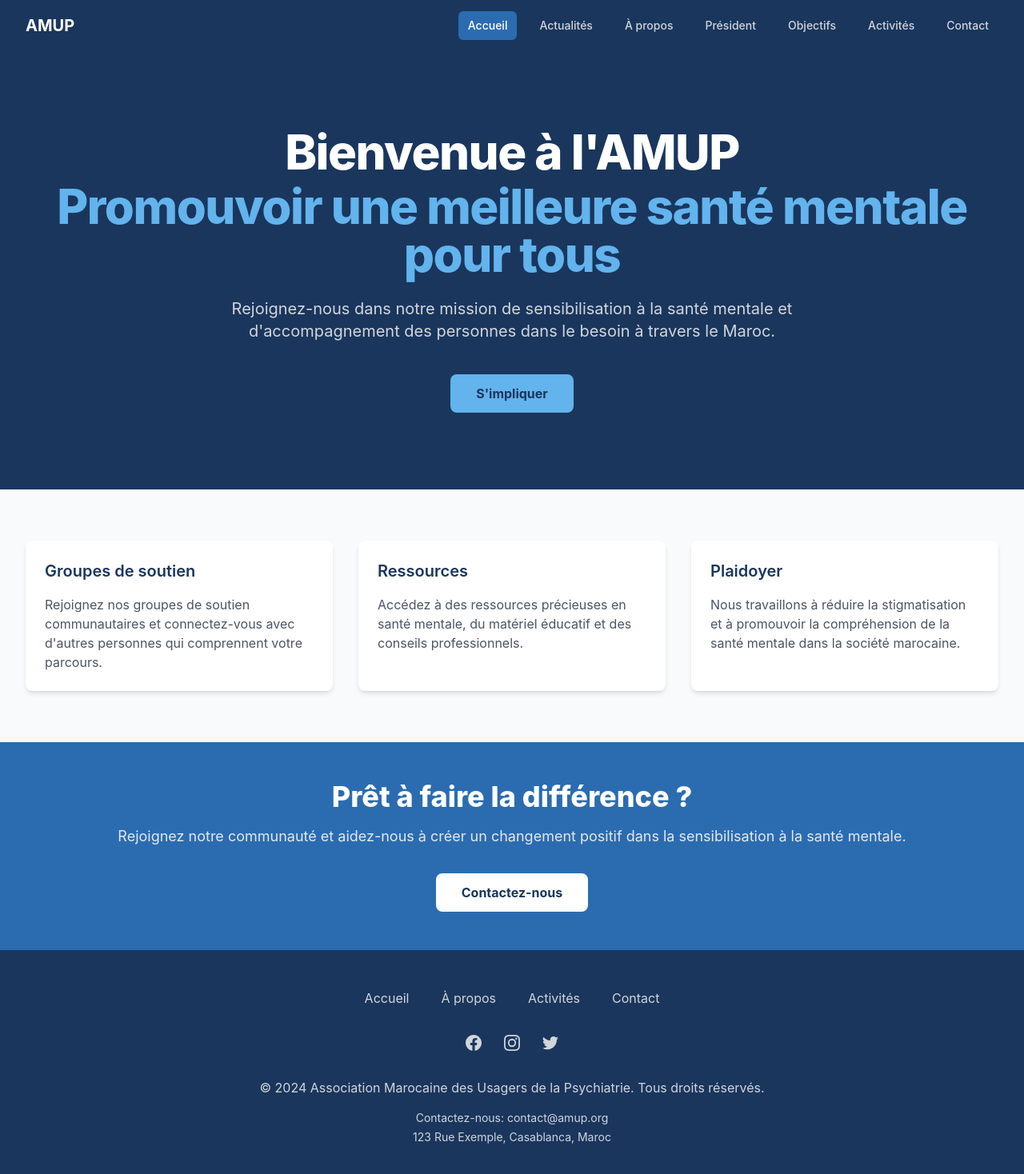
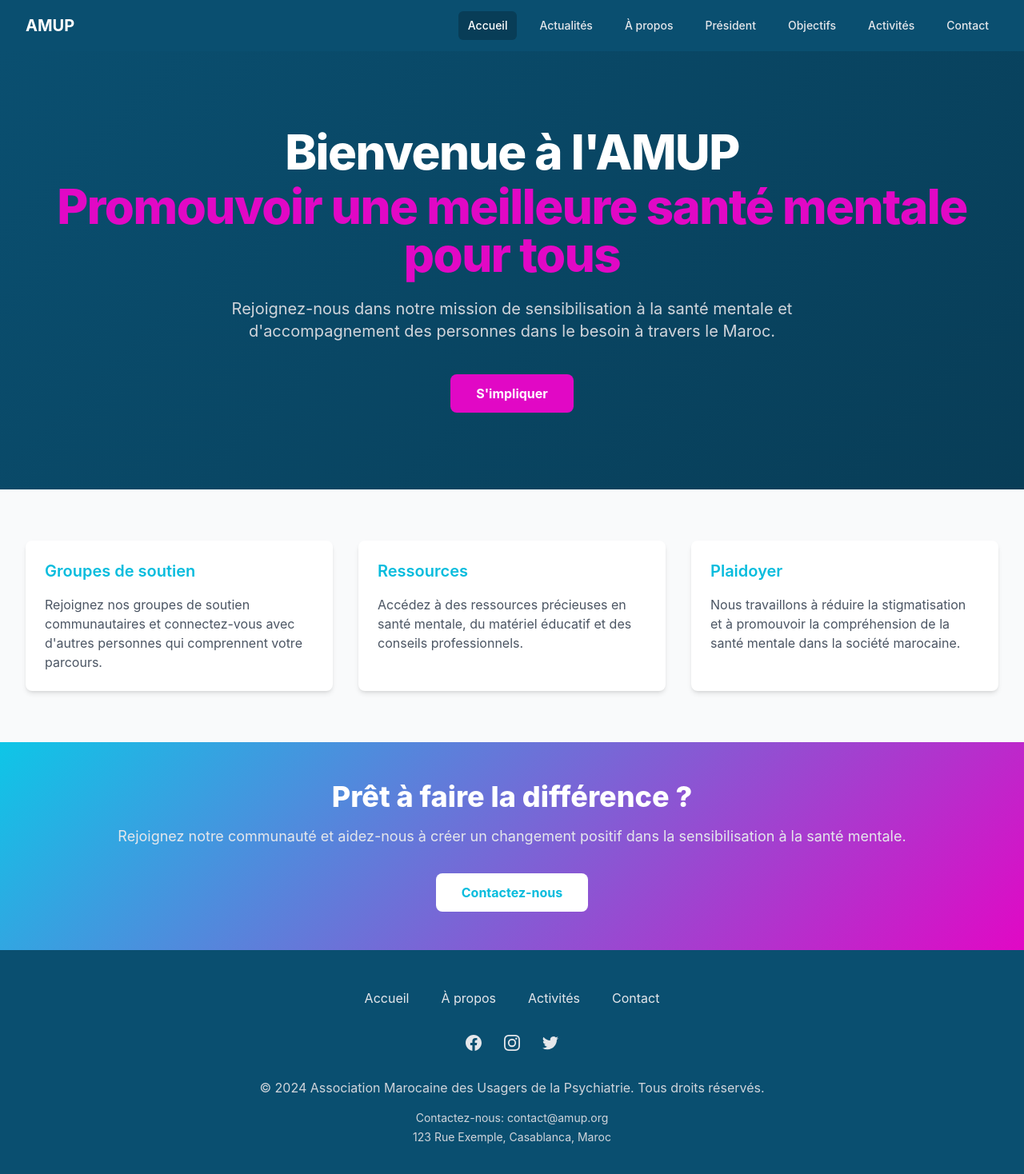
Before and after one commit to association-amup/website, a React (Vite) app: page / in a window 1280 px wide. Shown: the top 1468 px of the page at 80% size. Built offline with nearby package versions, Linux system fonts and the light colour scheme.

Commit message:
chore: Change color palette to match AMUP logo

```diff
--- a/src/components/layout/Footer.tsx
+++ b/src/components/layout/Footer.tsx
@@ -48,7 +48,7 @@ function Footer() {
   }
 
   return (
-    <footer className="bg-primary">
+    <footer className="bg-deep-blue">
       <div className="max-w-7xl mx-auto py-12 px-4 overflow-hidden sm:px-6 lg:px-8">
         {/* Navigation Links */}
         <nav className="flex flex-wrap justify-center -mx-5 -my-2" aria-label="Footer">
@@ -56,7 +56,7 @@ function Footer() {
             <div key={item.name} className="px-5 py-2">
               <Link
                 to={item.href}
-                className="text-base text-gray-300 hover:text-white"
+                className="text-gray-200 hover:text-white"
               >
                 {item.name}
               </Link>
@@ -70,7 +70,7 @@ function Footer() {
             <a
               key={item.name}
               href={item.href}
-              className="text-gray-300 hover:text-white"
+              className="text-gray-200 hover:text-white"
               target="_blank"
               rel="noopener noreferrer"
             >
--- a/src/components/layout/Navbar.tsx
+++ b/src/components/layout/Navbar.tsx
@@ -16,7 +16,7 @@ function Navbar() {
   ]
 
   return (
-    <nav className="bg-primary">
+    <nav className="bg-deep-blue">
       <div className="max-w-7xl mx-auto px-4 sm:px-6 lg:px-8">
         <div className="flex items-center justify-between h-16">
           <div className="flex items-center">
@@ -34,8 +34,8 @@ function Navbar() {
                   to={item.href}
                   className={`${
                     location.pathname === item.href
-                      ? 'bg-secondary text-white'
-                      : 'text-gray-300 hover:bg-secondary hover:text-white'
+                      ? 'bg-darker-blue text-white'
+                      : 'text-gray-200 hover:bg-darker-blue hover:text-white'
                   } px-3 py-2 rounded-md text-sm font-medium`}
                 >
                   {item.name}
@@ -80,8 +80,8 @@ function Navbar() {
                 to={item.href}
                 className={`${
                   location.pathname === item.href
-                    ? 'bg-secondary text-white'
-                    : 'text-gray-300 hover:bg-secondary hover:text-white'
+                    ? 'bg-darker-blue text-white'
+                    : 'text-gray-200 hover:bg-darker-blue hover:text-white'
                 } block px-3 py-2 rounded-md text-base font-medium`}
                 onClick={() => setIsOpen(false)}
               >
--- a/src/components/shared/PageHeader.tsx
+++ b/src/components/shared/PageHeader.tsx
@@ -5,7 +5,7 @@ interface PageHeaderProps {
 
 function PageHeader({ title, description }: PageHeaderProps) {
   return (
-    <div className="bg-gradient-to-r from-primary to-secondary">
+    <div className="bg-gradient-primary">
       <div className="max-w-7xl mx-auto py-12 px-4 sm:px-6 lg:px-8">
         <h1 className="text-4xl font-bold text-white">{title}</h1>
         {description && (
--- a/src/pages/Home.tsx
+++ b/src/pages/Home.tsx
@@ -1,7 +1,7 @@
 function Home() {
   return (
     <div>
-      <div className="relative bg-primary">
+      <div className="relative bg-gradient-primary">
         <div className="max-w-7xl mx-auto px-4 sm:px-6 lg:px-8 py-24 text-center">
           <h1 className="text-4xl tracking-tight font-extrabold text-white sm:text-5xl md:text-6xl">
             <span className="block">Bienvenue à l'AMUP</span>
@@ -16,7 +16,7 @@ function Home() {
           <div className="mt-10">
             <a
               href="/contact"
-              className="inline-block bg-accent text-primary font-bold py-3 px-8 rounded-lg hover:bg-blue-400 transition duration-300"
+              className="inline-block bg-accent text-primary font-bold py-3 px-8 rounded-lg hover:bg-blue-400 transition duration-300 text-white"
             >
               S'impliquer
             </a>
@@ -59,7 +59,7 @@ function Home() {
       </div>
 
       {/* CTA Section */}
-      <div className="bg-secondary">
+      <div className="bg-gradient-accent">
         <div className="max-w-7xl mx-auto py-12 px-4 sm:px-6 lg:px-8">
           <div className="text-center">
             <h2 className="text-3xl font-extrabold text-white sm:text-4xl">
--- a/tailwind.config.js
+++ b/tailwind.config.js
@@ -7,9 +7,16 @@ export default {
   theme: {
     extend: {
       colors: {
-        primary: '#1a365d',
-        secondary: '#2b6cb0',
-        accent: '#63b3ed',
+        primary: '#07BCDD',
+        secondary: '#0EC6E7',
+        accent: '#E108C5',
+        'deep-blue': '#0A4F70',
+        'darker-blue': '#083D57',
+        white: '#FFFFFF',
+      },
+      backgroundImage: {
+        'gradient-primary': 'linear-gradient(135deg, #0A4F70, #083D57)',
+        'gradient-accent': 'linear-gradient(135deg, #0EC6E7, #E108C5)',
       }
     },
   },
```
